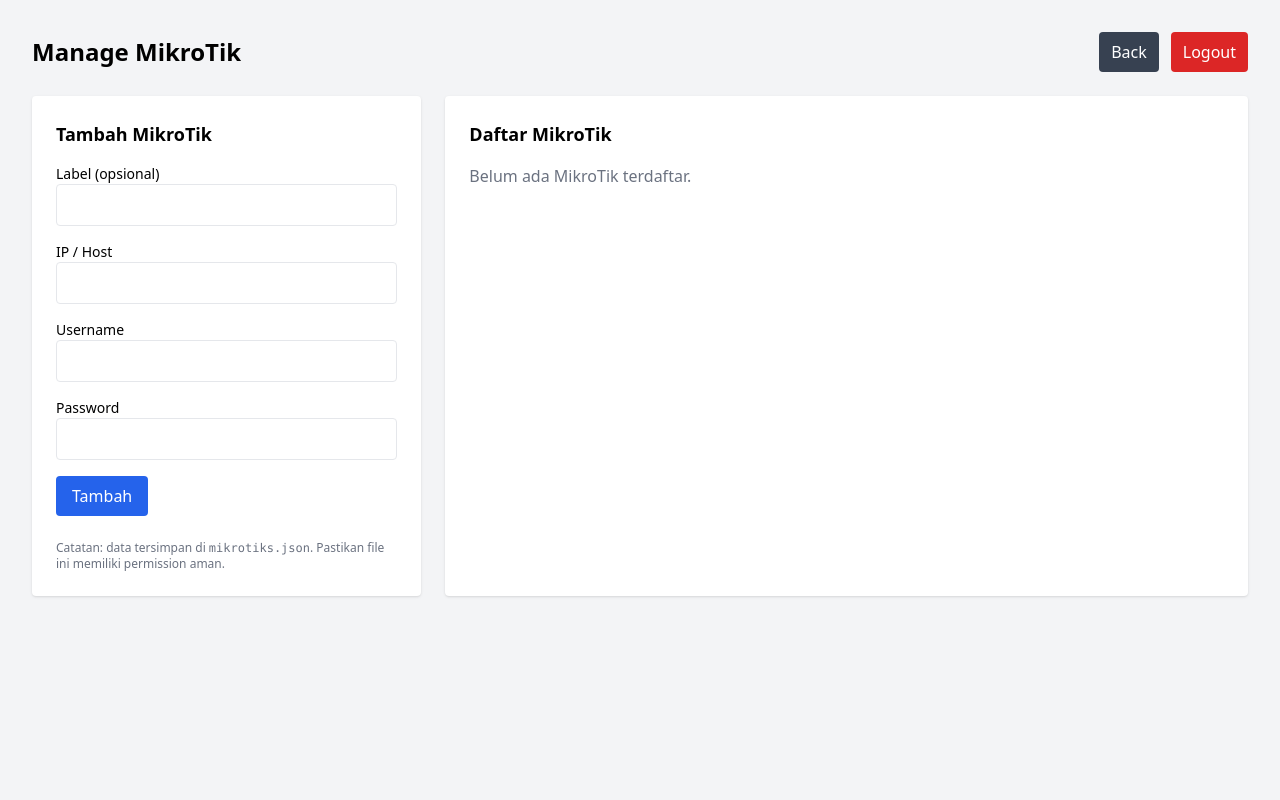
After one commit to Siebalz/vpn-manager, a PHP site: page /mikrotiks.php in a window 1280 px wide. The commit adds this page. Run offline with PHP 8.4, Linux system fonts and the light colour scheme; the visitor is signed in with stand-in values (Sample User, id 1); some libraries are stand-ins or nearby versions.

Commit message:
second commit

```diff
--- /dev/null
+++ b/logout.php
@@ -0,0 +1,5 @@
+<?php
+session_start();
+session_destroy();
+header("Location: login.php");
+exit;
--- /dev/null
+++ b/mikrotiks.php
@@ -0,0 +1,255 @@
+<?php
+session_start();
+
+// proteksi: hanya user yang login boleh akses
+if (!isset($_SESSION['logged_in']) || $_SESSION['logged_in'] !== true) {
+    header("Location: login.php");
+    exit;
+}
+
+// tempat file penyimpanan (bisa ubah ke path lain)
+define('MK_FILE', __DIR__ . '/mikrotiks.json');
+
+// helper: load mikrotik list
+function load_mikrotiks()
+{
+    if (!file_exists(MK_FILE)) {
+        return [];
+    }
+    $json = file_get_contents(MK_FILE);
+    $arr = json_decode($json, true);
+    return is_array($arr) ? $arr : [];
+}
+
+// helper: save mikrotik list
+function save_mikrotiks($arr)
+{
+    // simpan dengan permission aman (jika server mendukung)
+    $json = json_encode(array_values($arr), JSON_PRETTY_PRINT);
+    file_put_contents(MK_FILE, $json, LOCK_EX);
+    @chmod(MK_FILE, 0600);
+}
+
+// pesan user
+$message = "";
+
+// Handle tambah
+if (isset($_POST['add_mk'])) {
+    $host = trim($_POST['host'] ?? '');
+    $user = trim($_POST['mk_user'] ?? '');
+    $pass = trim($_POST['mk_pass'] ?? '');
+    $label = trim($_POST['label'] ?? $host);
+
+    if ($host === '' || $user === '' || $pass === '') {
+        $message = "Isi semua field terlebih dahulu.";
+    } else {
+        $list = load_mikrotiks();
+        // buat id sederhana (timestamp)
+        $id = time() . rand(100, 999);
+        $list[] = [
+            'id' => $id,
+            'host' => $host,
+            'user' => $user,
+            'pass' => $pass,
+            'label' => $label,
+            'created_at' => date('c')
+        ];
+        save_mikrotiks($list);
+        $message = "✅ MikroTik ditambahkan.";
+    }
+}
+
+// Handle delete
+if (isset($_GET['delete'])) {
+    $id = $_GET['delete'];
+    $list = load_mikrotiks();
+    $new = array_filter($list, fn($it) => ($it['id'] ?? '') !== $id);
+    save_mikrotiks(array_values($new));
+    // jika yang dihapus adalah router aktif, hapus session
+    if (isset($_SESSION['router_id']) && $_SESSION['router_id'] === $id) {
+        unset($_SESSION['router_id']);
+        unset($_SESSION['router_host']);
+        unset($_SESSION['router_user']);
+    }
+    header("Location: mikrotiks.php");
+    exit;
+}
+
+// Handle set aktif
+if (isset($_POST['set_active'])) {
+    $id = $_POST['router_id'] ?? '';
+    $list = load_mikrotiks();
+    foreach ($list as $it) {
+        if ($it['id'] === $id) {
+            $_SESSION['router_id'] = $it['id'];
+            $_SESSION['router_host'] = $it['host'];
+            $_SESSION['router_user'] = $it['user'];
+            // jangan simpan password di session kalau tidak perlu, tapi untuk contoh saya simpan:
+            $_SESSION['router_pass'] = $it['pass'];
+            $message = "✅ Router aktif: {$it['label']} ({$it['host']})";
+            break;
+        }
+    }
+}
+
+// Handle edit (tampilkan data pada form via GET edit_id) & proses update via POST edit_mk
+if (isset($_POST['edit_mk'])) {
+    $id = $_POST['id'] ?? '';
+    $host = trim($_POST['host'] ?? '');
+    $user = trim($_POST['mk_user'] ?? '');
+    $pass = trim($_POST['mk_pass'] ?? '');
+    $label = trim($_POST['label'] ?? $host);
+
+    $list = load_mikrotiks();
+    foreach ($list as &$it) {
+        if ($it['id'] === $id) {
+            $it['host'] = $host;
+            $it['user'] = $user;
+            $it['pass'] = $pass;
+            $it['label'] = $label;
+            $it['updated_at'] = date('c');
+            break;
+        }
+    }
+    save_mikrotiks($list);
+    $message = "✏️ Router diperbarui.";
+}
+
+$mikrotiks = load_mikrotiks();
+
+// Jika ada edit_id di GET, cari datanya untuk diisi ke form edit
+$edit_data = null;
+if (isset($_GET['edit_id'])) {
+    $eid = $_GET['edit_id'];
+    foreach ($mikrotiks as $m) {
+        if ($m['id'] === $eid) {
+            $edit_data = $m;
+            break;
+        }
+    }
+}
+?>
+
+<!DOCTYPE html>
+<html lang="en">
+
+<head>
+    <meta charset="utf-8" />
+    <title>Manage MikroTik - VPN Manager</title>
+    <script src="https://cdn.tailwindcss.com"></script>
+</head>
+
+<body class="bg-gray-100 min-h-screen p-8">
+    <div class="container mx-auto">
+        <div class="flex justify-between items-center mb-6">
+            <h1 class="text-2xl font-bold">Manage MikroTik</h1>
+            <div class="flex items-center space-x-3">
+                <a href="index.php" class="bg-gray-700 text-white px-3 py-2 rounded">Back</a>
+                <a href="logout.php" class="bg-red-600 text-white px-3 py-2 rounded">Logout</a>
+            </div>
+        </div>
+
+        <?php if ($message): ?>
+            <div class="mb-4 p-3 rounded bg-green-100 text-green-800"><?= $message ?></div>
+        <?php endif; ?>
+
+        <div class="grid grid-cols-1 lg:grid-cols-3 gap-6">
+            <!-- Form tambah / edit -->
+            <div class="bg-white p-6 rounded shadow">
+                <h2 class="text-lg font-semibold mb-4"><?= $edit_data ? 'Edit MikroTik' : 'Tambah MikroTik' ?></h2>
+                <form method="POST" class="space-y-4">
+                    <?php if ($edit_data): ?>
+                        <input type="hidden" name="id" value="<?= htmlspecialchars($edit_data['id']) ?>">
+                    <?php endif; ?>
+
+                    <div>
+                        <label class="block text-sm font-medium">Label (opsional)</label>
+                        <input type="text" name="label" value="<?= htmlspecialchars($edit_data['label'] ?? '') ?>" class="w-full border rounded p-2">
+                    </div>
+
+                    <div>
+                        <label class="block text-sm font-medium">IP / Host</label>
+                        <input type="text" name="host" required value="<?= htmlspecialchars($edit_data['host'] ?? '') ?>" class="w-full border rounded p-2">
+                    </div>
+
+                    <div>
+                        <label class="block text-sm font-medium">Username</label>
+                        <input type="text" name="mk_user" required value="<?= htmlspecialchars($edit_data['user'] ?? '') ?>" class="w-full border rounded p-2">
+                    </div>
+
+                    <div>
+                        <label class="block text-sm font-medium">Password</label>
+                        <input type="text" name="mk_pass" required value="<?= htmlspecialchars($edit_data['pass'] ?? '') ?>" class="w-full border rounded p-2">
+                    </div>
+
+                    <div class="flex space-x-2">
+                        <?php if ($edit_data): ?>
+                            <button type="submit" name="edit_mk" class="bg-yellow-500 text-white px-4 py-2 rounded">Update</button>
+                            <a href="mikrotiks.php" class="bg-gray-300 px-4 py-2 rounded">Batal</a>
+                        <?php else: ?>
+                            <button type="submit" name="add_mk" class="bg-blue-600 text-white px-4 py-2 rounded">Tambah</button>
+                        <?php endif; ?>
+                    </div>
+                </form>
+
+                <div class="mt-6 text-xs text-gray-500">
+                    <p>Catatan: data tersimpan di <code>mikrotiks.json</code>. Pastikan file ini memiliki permission aman.</p>
+                </div>
+            </div>
+
+            <!-- List Mikrotik -->
+            <div class="lg:col-span-2 bg-white p-6 rounded shadow">
+                <h2 class="text-lg font-semibold mb-4">Daftar MikroTik</h2>
+
+                <?php if (count($mikrotiks) === 0): ?>
+                    <div class="text-gray-500">Belum ada MikroTik terdaftar.</div>
+                <?php else: ?>
+
+                    <div class="overflow-x-auto">
+                        <table class="w-full text-sm">
+                            <thead class="bg-gray-100">
+                                <tr>
+                                    <th class="p-2 text-left">Label</th>
+                                    <th class="p-2 text-left">Host</th>
+                                    <th class="p-2 text-left">User</th>
+                                    <th class="p-2 text-left">Aksi</th>
+                                </tr>
+                            </thead>
+                            <tbody>
+                                <?php foreach ($mikrotiks as $m): ?>
+                                    <tr class="border-b hover:bg-gray-50">
+                                        <td class="p-2"><?= htmlspecialchars($m['label'] ?? $m['host']) ?></td>
+                                        <td class="p-2"><?= htmlspecialchars($m['host']) ?></td>
+                                        <td class="p-2"><?= htmlspecialchars($m['user']) ?></td>
+                                        <td class="p-2">
+                                            <div class="flex items-center gap-2">
+                                                <form method="POST" class="inline">
+                                                    <input type="hidden" name="router_id" value="<?= htmlspecialchars($m['id']) ?>">
+                                                    <button type="submit" name="set_active" class="px-3 py-1 rounded <?= (isset($_SESSION['router_id']) && $_SESSION['router_id'] === $m['id']) ? 'bg-green-600 text-white' : 'bg-gray-200' ?>">
+                                                        <?= (isset($_SESSION['router_id']) && $_SESSION['router_id'] === $m['id']) ? 'Aktif' : 'Pilih' ?>
+                                                    </button>
+                                                </form>
+
+                                                <a href="mikrotiks.php?edit_id=<?= $m['id'] ?>" class="px-3 py-1 rounded bg-yellow-400 text-white">Edit</a>
+                                                <a href="mikrotiks.php?delete=<?= $m['id'] ?>" onclick="return confirm('Hapus router ini?')" class="px-3 py-1 rounded bg-red-600 text-white">Hapus</a>
+                                            </div>
+                                        </td>
+                                    </tr>
+                                <?php endforeach; ?>
+                            </tbody>
+                        </table>
+                    </div>
+
+                    <?php if (isset($_SESSION['router_id'])): ?>
+                        <div class="mt-4 p-3 bg-blue-50 rounded">
+                            Router aktif: <strong><?= htmlspecialchars($_SESSION['router_host'] ?? '') ?></strong> (user: <?= htmlspecialchars($_SESSION['router_user'] ?? '') ?>)
+                        </div>
+                    <?php endif; ?>
+
+                <?php endif; ?>
+            </div>
+        </div>
+    </div>
+</body>
+
+</html>
```
Also changed, not shown: index.php (+13 -13 lines), login.php (added, +72 -0 lines).
